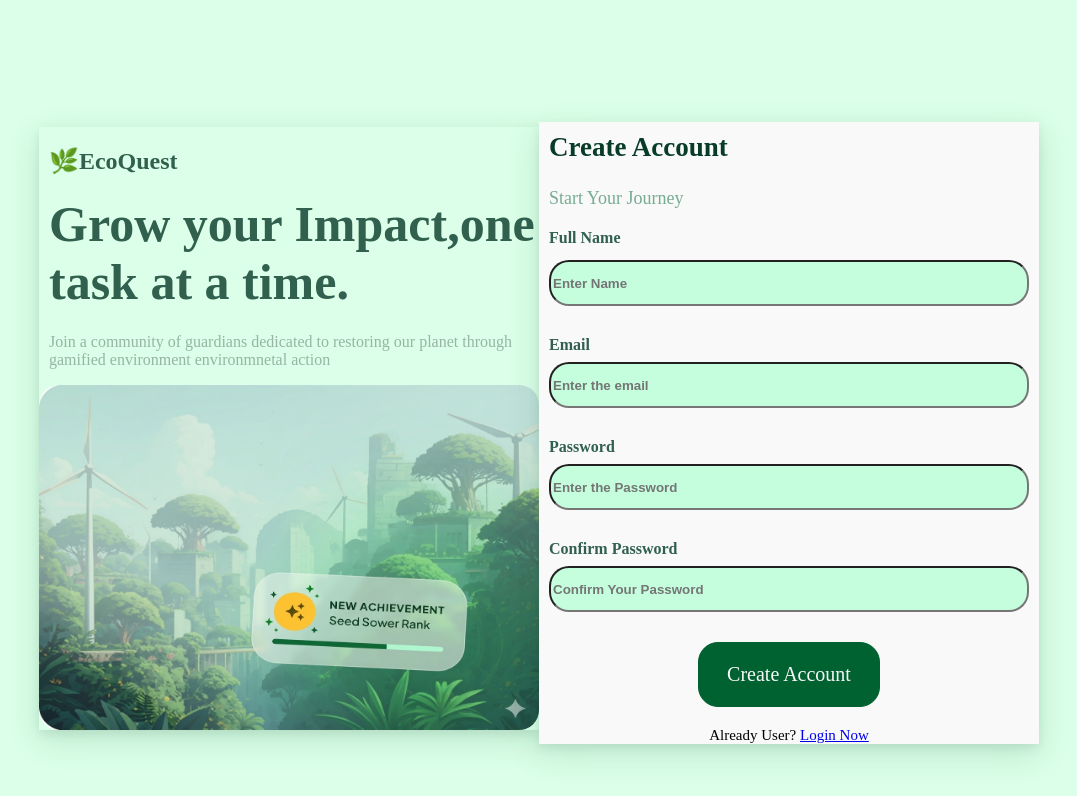
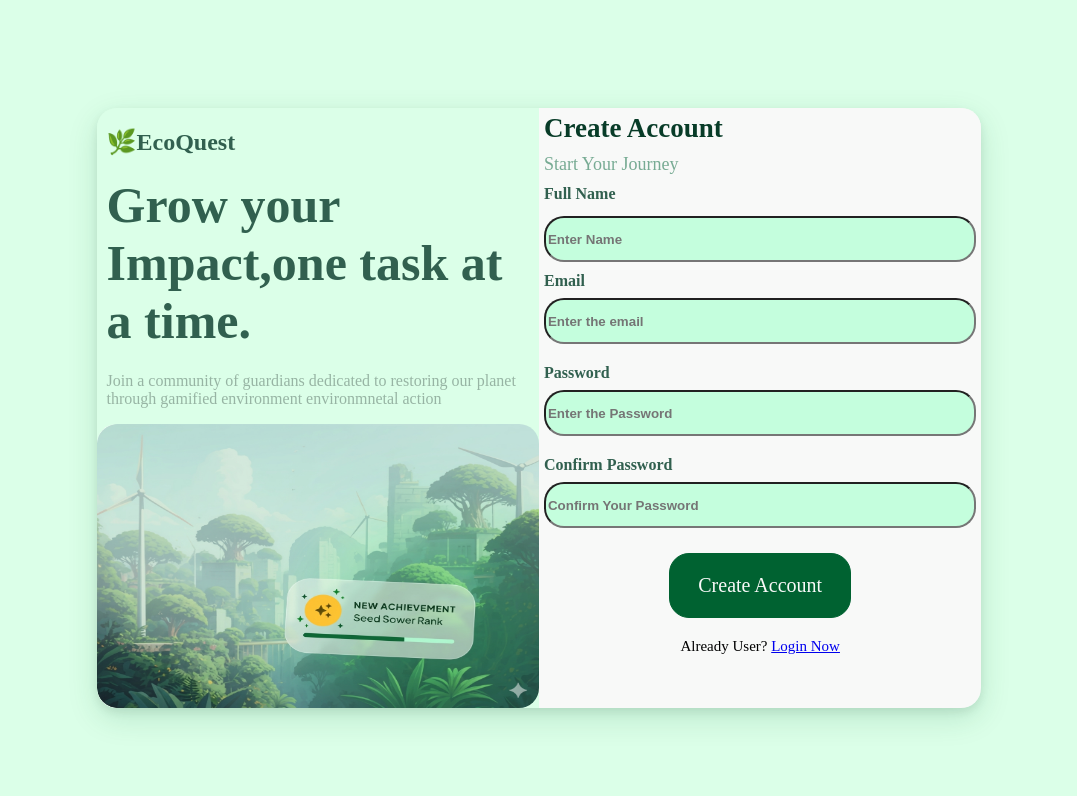
Before and after one commit to sundram1343/EcoQuest, a React (Vite) app: page /signup in a window 1280 px wide. Shown: the top 796 px of the page, without its empty margins (101-1178 px from the left). Built offline with nearby package versions, Linux system fonts and the light colour scheme.

Commit message:
COmpletde the Login of SignUp page

```diff
--- a/src/App.jsx
+++ b/src/App.jsx
@@ -1,26 +1,28 @@
 import React from 'react';
+import { BrowserRouter as Router, Routes, Route, Navigate } from 'react-router-dom';
 import Home from './Pages/Home/Home';
-import Login from './Pages/Login/login';
-import SignUp from './Pages/Login/SignUp'
+import Login from './Pages/Login/Login';
+import SignUp from './Pages/Login/SignUp';
 import { AuthProvider, useAuth } from './context/AuthContext';
-import { BrowserRouter as Router, Routes, Route } from 'react-router-dom';
-
+const ProtectedRoute = ({ isLoggedIn, children }) => {
+  return isLoggedIn ? children : <Navigate to="/" replace />;
+};
 const AppNavigation = () => {
   const { isLoggedIn } = useAuth();
-
   return (
-    <>
-      {isLoggedIn ? (
-        <Routes>
-          <Route path="/home" element={<Home />} />
-        </Routes>
-      ) : (
-        <Routes>
-          <Route path="/login" element={<Login />} />
-          <Route path='/signup' element={<SignUp/>}/>
-        </Routes>
-      )}
-    </>
+    <Routes>
+      <Route path="/" element={<Login />} />
+      <Route path="/signup" element={<SignUp />} />
+      <Route
+        path="/home"
+        element={
+          <ProtectedRoute isLoggedIn={isLoggedIn}>
+            <Home />
+          </ProtectedRoute>
+        }
+      />
+      <Route path="*" element={<Navigate to="/" replace />} />
+    </Routes>
   );
 };
 
--- a/src/Components/NavBar/Navabr.jsx
+++ b/src/Components/NavBar/Navabr.jsx
@@ -2,8 +2,10 @@ import React, { useState } from 'react';
 import './Navbar.css';
 import { FaUser } from "react-icons/fa";
 import { FaBell } from "react-icons/fa";
+import {useAuth} from '../../context/AuthContext'
 function Navbar() {
     const [Active,setActive] =useState('Home')
+    const {authUser}=useAuth();
   return (
     <>
         <div id="Header">
@@ -18,7 +20,7 @@ function Navbar() {
                 <a id='PointsButton'>Points</a>
                 <FaBell id='Bell' />
                 <div id='user'>
-                    <span id='Username'>username</span>
+                    <span id='Username'>{authUser}</span>
                     <FaUser id='usericon'/>
                 </div>
             </div>
--- a/src/Pages/Home/Home.css
+++ b/src/Pages/Home/Home.css
@@ -1,3 +1,21 @@
 *{
     background-color: #dbffe8;
 }
+#wrap{
+    display: flex;
+    justify-content: center;
+}
+#conatiner{
+    display: flex;
+    height:90%;
+    width: 90%;
+    max-height: 580px;
+    max-width: 580px;
+    background-color: #006130;
+    justify-content: space-around;
+    align-items: center;
+    border-radius: 20px;
+    box-shadow: 0px 10px 30px #006130;
+    align-content: center;
+    margin-top: 30px;
+}
--- a/src/Pages/Home/Home.jsx
+++ b/src/Pages/Home/Home.jsx
@@ -3,7 +3,14 @@ import './Home.css'
 import Navbar from '../../Components/NavBar/Navabr'
 function Home() {
   return (
-    <div><Navbar/></div>
+    <>
+      <div><Navbar/></div>
+      <div id='wrap'>
+        <div id='conatiner'>
+
+        </div>
+      </div>
+    </>
   )
 }
 
--- a/src/Pages/Login/SignUp.css
+++ b/src/Pages/Login/SignUp.css
@@ -1,20 +1,26 @@
-#Container{
+#wrapper{
     display: flex;
     align-items: center;
     justify-content: center;
     min-height: 100vh;
 }
+#Container{
+    display: flex;
+    height: 600px;
+    box-shadow:
+        0 10px 30px rgba(0, 100, 55, 0.15),
+        0 4px 10px rgba(0, 0, 0, 0.08);
+        border-radius: 20px;
+    width: 70%;
+    border-radius: 20px;
+    overflow: hidden;
+}
 #Left-Box{
     display: flex;
     flex-direction: column;
     width: 100%;
-    max-width: 500px;
     z-index: 5;
     border:0px solid #006437;
-     box-shadow:
-        0 10px 30px rgba(0, 100, 55, 0.15),
-        0 4px 10px rgba(0, 0, 0, 0.08);
-        margin-top:40px;
 }
 #leaf{
     font-size: 24px;
@@ -35,7 +41,7 @@
     height: 100%;
     width: 100%;
     max-height: 345px;
-    max-width:500px;
+    max-width:580px;
     overflow: hidden;
     border-radius: 20px;
 }
@@ -48,9 +54,7 @@
     display: flex;
     flex-direction: column;
     width: 100%;
-    max-width: 500px;
-    margin-top: 50px;
-    z-index: 5;
+    z-index: 0;
     border:0px solid #006437;
      box-shadow:
         0 10px 30px rgba(0, 100, 55, 0.15),
@@ -61,15 +65,14 @@
 #CreateText{
     background-color: #f8f9f8;
     font-size: 27px;
-    padding: 10px;
     font-weight:900 ;
-    margin-bottom: 5px;
+    padding: 5px;
     color:#083c28 ;
 }
 #Start{
     font-size: 18px;
     font-weight: 200;
-    padding:10px;
+    padding:5px;
     background-color: #f8f9f8;
     margin-top: 0%;
     color:#00643785;
@@ -78,7 +81,7 @@
     display: flex;
     flex-direction: column;
     gap:5px;
-    padding: 10px;
+    padding: 5px;
     background-color: #f8f9f8;
 }
 #name label{
@@ -96,10 +99,9 @@
     font-weight: 700;
 }
 #Email{
-    margin-top: 10px;
     display: flex;
     flex-direction: column;
-    padding: 10px;
+    padding: 5px;
     background-color: #f8f9f8;
 }
 #Email label{
@@ -113,14 +115,14 @@
     border-radius:20px ;
     height:40px;
     color:#236742;
-    margin-top: 8px;;
+    margin-top: 8px;
     font-weight: 700;
 }
 #Password{
     margin-top: 10px;
     display: flex;
     flex-direction: column;
-    padding: 10px;
+    padding: 5px;
     background-color: #f8f9f8;
 }
 #Password label{
@@ -141,7 +143,7 @@
  margin-top: 10px;
     display: flex;
     flex-direction: column;
-    padding: 10px;
+    padding: 5px;
     background-color: #f8f9f8;
 }
 #ConfirmPassword label{
--- a/src/Pages/Login/SignUp.jsx
+++ b/src/Pages/Login/SignUp.jsx
@@ -1,6 +1,6 @@
 import React, { useState } from 'react'
 import './SignUp.css'
-import {Link} from 'react-router-dom'
+import {Link,useNavigate} from 'react-router-dom'
 import image from '../../assets/SignUpImage.png'
 import {useAuth} from '../../context/AuthContext'
 function SignUp() {
@@ -9,12 +9,14 @@ function SignUp() {
   const [password,setpassword]=useState('')
   const [ConfirmPassword,setConfirmPassword]=useState('')
   const [error,seterror]=useState('')
+  const {login}=useAuth();
+  const navigate=useNavigate();
   const handle =()=>{
-    if(name.trim===''){
+    if(name.trim()===''){
       seterror('Enter Valid Name');
        return ;
     }
-    else if(email.trim===''){
+    else if(email.trim()===''){
       seterror('Enter Valid Email');
       return;
     }
@@ -26,9 +28,13 @@ function SignUp() {
       seterror('The password length must to greater or equal to 8');
       return ;
     }
+    seterror('');
+    navigate('/home');
+    login(name);
   }
   return (
     <>
+    <div id='wrapper'>
         <div id='Container'>
             <div id='Left-Box'>
                 <span id='leaf'>🌿EcoQuest</span>
@@ -75,11 +81,13 @@ function SignUp() {
                   onChange={(e)=>setConfirmPassword(e.target.value)}
                 />
               </div>
-              <div id='SubmitButton' onClick={()=>handle}>
+              {error && <p style={{ color: 'red',backgroundColor:'#f8f9f8' }}>{error}</p>}
+              <div id='SubmitButton' onClick={()=>handle()}>
                 <p id='SubmitText'>Create Account</p>
               </div>
-              <span id='alreadyUser'>Already User? <Link to='/login'  id='log'>Login Now</Link></span>
+              <span id='alreadyUser'>Already User? <Link to='/'  id='log'>Login Now</Link></span>
             </div>
+        </div>
         </div>
     </>
   )
--- a/src/Pages/Login/login.jsx
+++ b/src/Pages/Login/login.jsx
@@ -1,7 +1,21 @@
-import React from "react";
+import React, { useState } from "react";
 import "./login.css";
 import { Link } from "react-router-dom";
+import { useAuth } from "../../context/AuthContext";
 function Login() {
+  const [email,setemail]=useState('');
+  const [password,setpassword]=useState('');
+  const [error,seterror]=useState('')
+  const handlelogin=()=>{
+    if(email.trim()===''){
+      seterror('Enter the correct email');
+      return ;
+    }
+    if(password.length<8){
+      seterror('Password Length is Shorter');
+      return ;
+    }
+  }
   return (
     <div className="main-wrapper">
       <div className="login-card">
@@ -17,8 +31,10 @@ function Login() {
             <div className="input-with-icon">
               <span className="icon">✉️</span>
               <input
-                type="email"
+                type="text"
                 placeholder="Enter the Email"
+                value={email}
+                onChange={(e)=>setemail(e.target.value)}
               />
             </div>
           </div>
@@ -32,11 +48,14 @@ function Login() {
               <input
                 type="password"
                 placeholder="Enter Password"
+                value={password}
+                onChange={(e)=>setpassword(e.target.value)}
               />
               <span className="eye-icon">👁️</span>
             </div>
           </div>
-          <button className="primary-btn">
+          {error&&<p style={{color:'red'}}>{error}</p>}
+          <button className="primary-btn" onClick={()=>handlelogin()}>
             Get Started <span>→</span>
           </button>
           <div className="separator">
--- a/src/context/AuthContext.jsx
+++ b/src/context/AuthContext.jsx
@@ -1,20 +1,31 @@
-import React,{useState,useEffect,useContext} from 'react'
-const AuthContext=React.createContext();
-export function useAuth(){
-    return useContext(AuthContext);
+import React, { useState, useContext } from 'react';
+
+const AuthContext = React.createContext();
+
+export function useAuth() {
+  return useContext(AuthContext);
 }
-export function AuthProvider(props){
-    const [authUser,setauthUser]=useState('');
-    const [isLoggedIn,setIsLoggedIn]=useState(false);
-    const value={
-        authUser,
-        setauthUser,
-        isLoggedIn,
-        setIsLoggedIn
-    }
-    return(
-        <AuthContext.Provider value={value}>
-            {props.children}
-        </AuthContext.Provider>
-    )
+
+export function AuthProvider({ children }) {
+  const [authUser, setAuthUser] = useState('');
+  const [isLoggedIn, setIsLoggedIn] = useState(false);
+
+  const login = (name) => {
+    setAuthUser(name);
+    setIsLoggedIn(true);
+  };
+
+  const logout = () => {
+    setAuthUser('');
+    setIsLoggedIn(false);
+  };
+
+  const value = {
+    authUser,
+    isLoggedIn,
+    login,
+    logout,
+  };
+
+  return <AuthContext.Provider value={value}>{children}</AuthContext.Provider>;
 }
```
